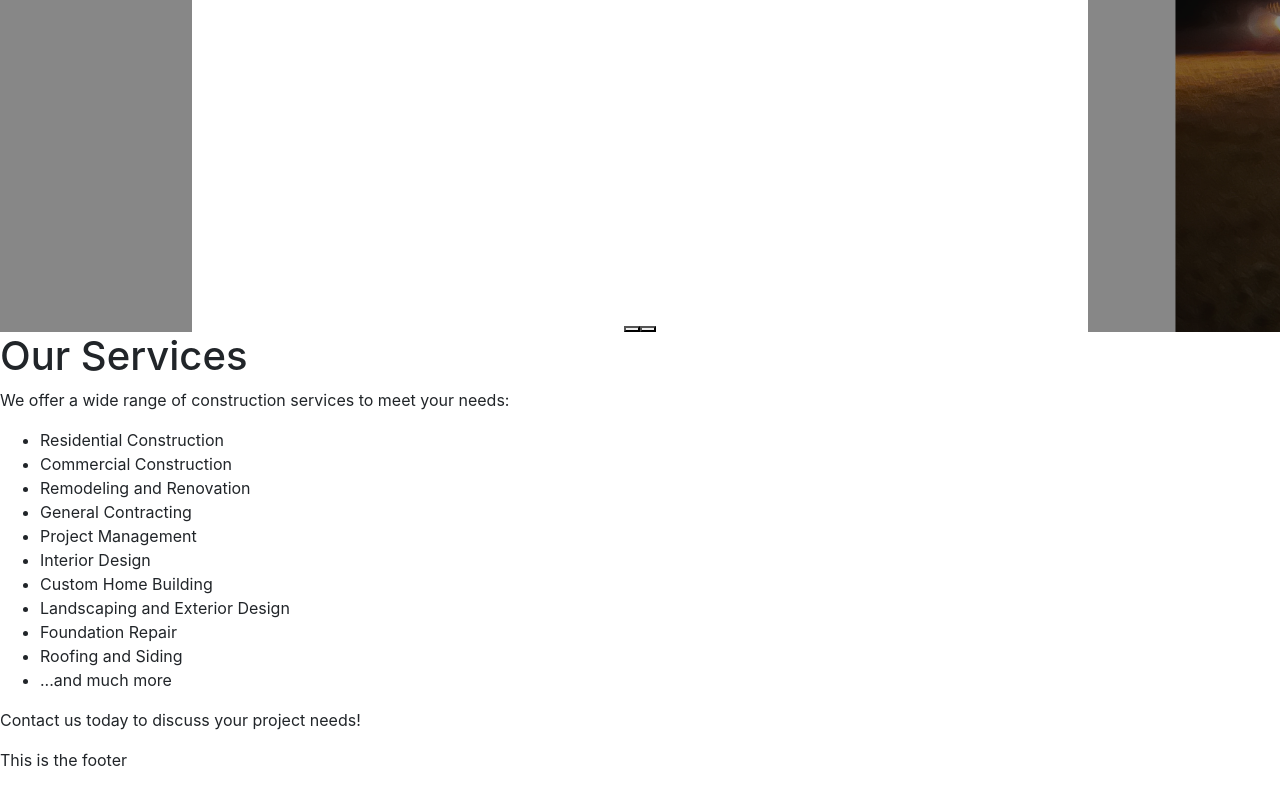
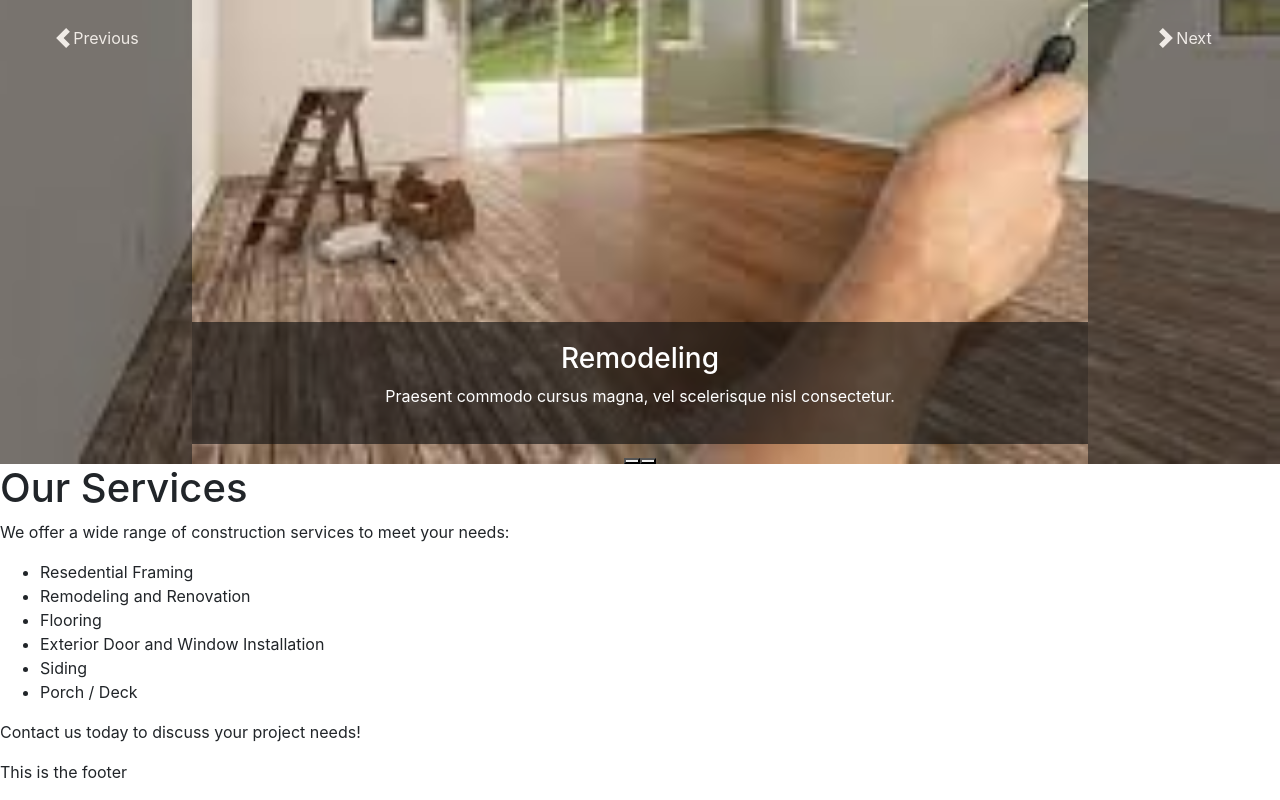
Before and after one commit to Develepor-Dan/E_and_C_Jimenez_Construction, a React (Vite) app in the folder client/: page / in a window 1280 px wide. Shown: the part 532-1332 px from the top of the page. Built offline with nearby package versions, Linux system fonts and the light colour scheme.

Commit message:
Changed services

```diff
--- a/client/src/pages/Services.jsx
+++ b/client/src/pages/Services.jsx
@@ -13,17 +13,12 @@
             <h1>Our Services</h1>
             <p>We offer a wide range of construction services to meet your needs:</p>
             <ul>
-                <li>Residential Construction</li>
-                <li>Commercial Construction</li>
+                <li>Resedential Framing</li>
                 <li>Remodeling and Renovation</li>
-                <li>General Contracting</li>
-                <li>Project Management</li>
-                <li>Interior Design</li>
-                <li>Custom Home Building</li>
-                <li>Landscaping and Exterior Design</li>
-                <li>Foundation Repair</li>
-                <li>Roofing and Siding</li>
-                <li>...and much more</li>
+                <li>Flooring</li>
+                <li>Exterior Door and Window Installation</li>
+                <li>Siding</li>
+                <li>Porch / Deck</li>
             </ul>
             <p>Contact us today to discuss your project needs!</p>
             </section>
```
